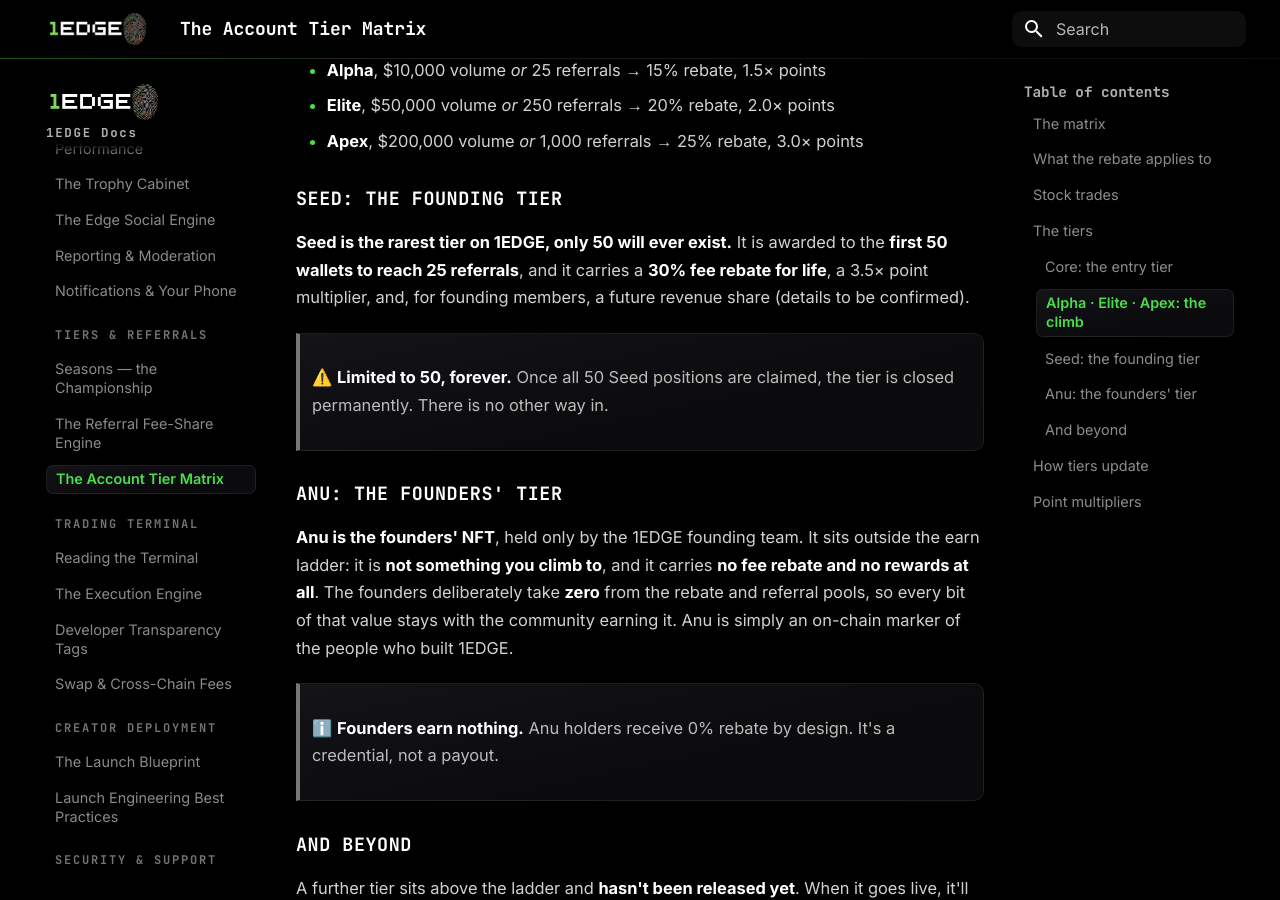
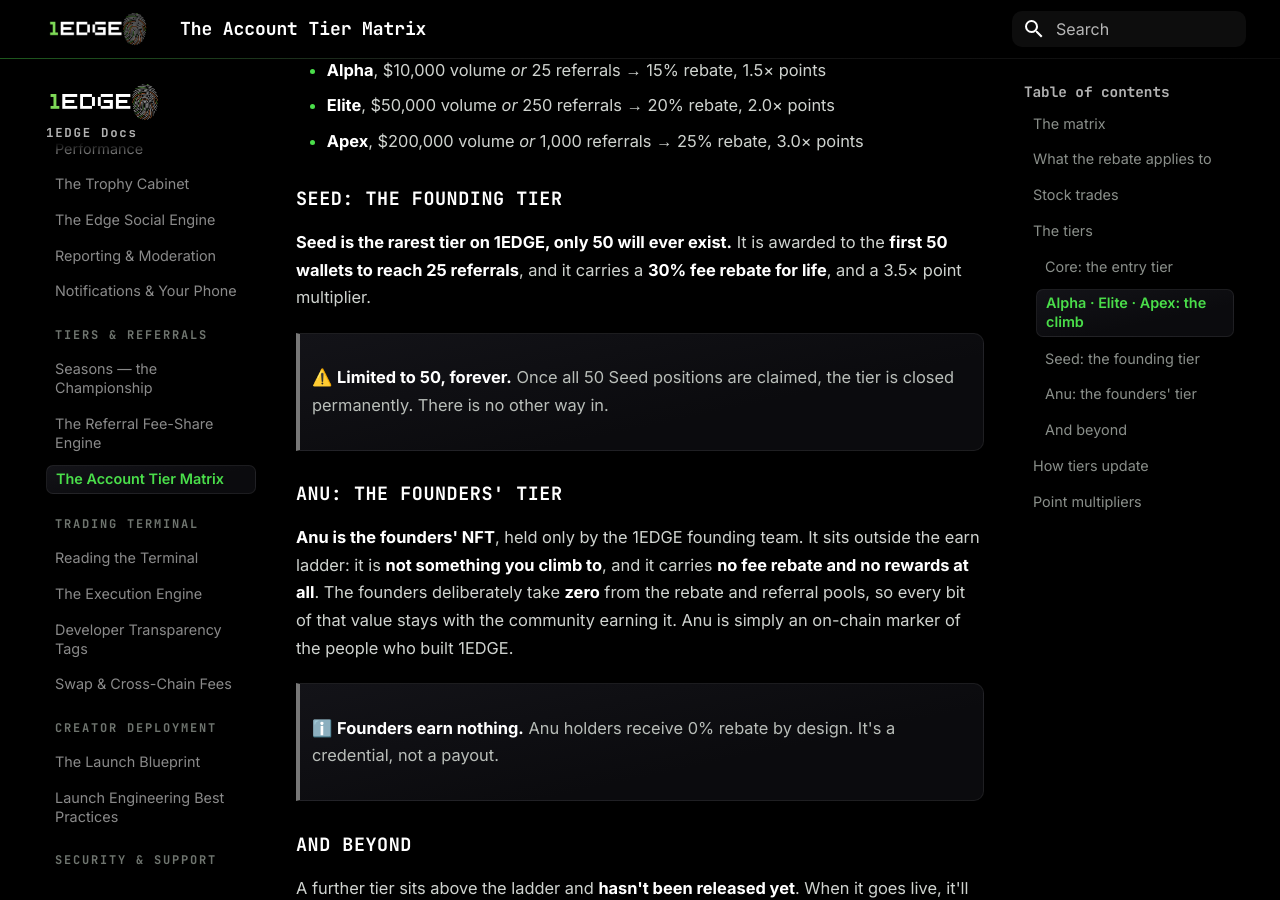
Before and after one commit to Tedz-1edge/1edge-docs, an MkDocs documentation site: the page built from docs/rewards/tier-matrix.md, in a window 1280 px wide and 900 px high, scrolled down 3442 px. Built offline with MkDocs 1.6.1 and Material for MkDocs 9.7.7, drawn with Linux system fonts in a browser that asks for light colours.

Commit message:
tier matrix: remove the Seed 'future revenue share' promise (founder 01 Oct)
Co-Authored-By: Claude Opus 5.5 <noreply@anthropic.com>
Claude-Session: https://claude.ai/code/session_01KT2NKJF1dF2pBevtpirnra

```diff
--- a/docs/rewards/tier-matrix.md
+++ b/docs/rewards/tier-matrix.md
@@ -107,7 +107,7 @@ These three tiers are earned through activity. Each can be reached by trading vo
 
 ### Seed: the founding tier
 
-**Seed is the rarest tier on 1EDGE, only 50 will ever exist.** It is awarded to the **first 50 wallets to reach 25 referrals**, and it carries a **30% fee rebate for life**, a 3.5× point multiplier, and, for founding members, a future revenue share (details to be confirmed).
+**Seed is the rarest tier on 1EDGE, only 50 will ever exist.** It is awarded to the **first 50 wallets to reach 25 referrals**, and it carries a **30% fee rebate for life**, and a 3.5× point multiplier.
 
 > ⚠️ **Limited to 50, forever.** Once all 50 Seed positions are claimed, the tier is closed permanently. There is no other way in.
 
```
